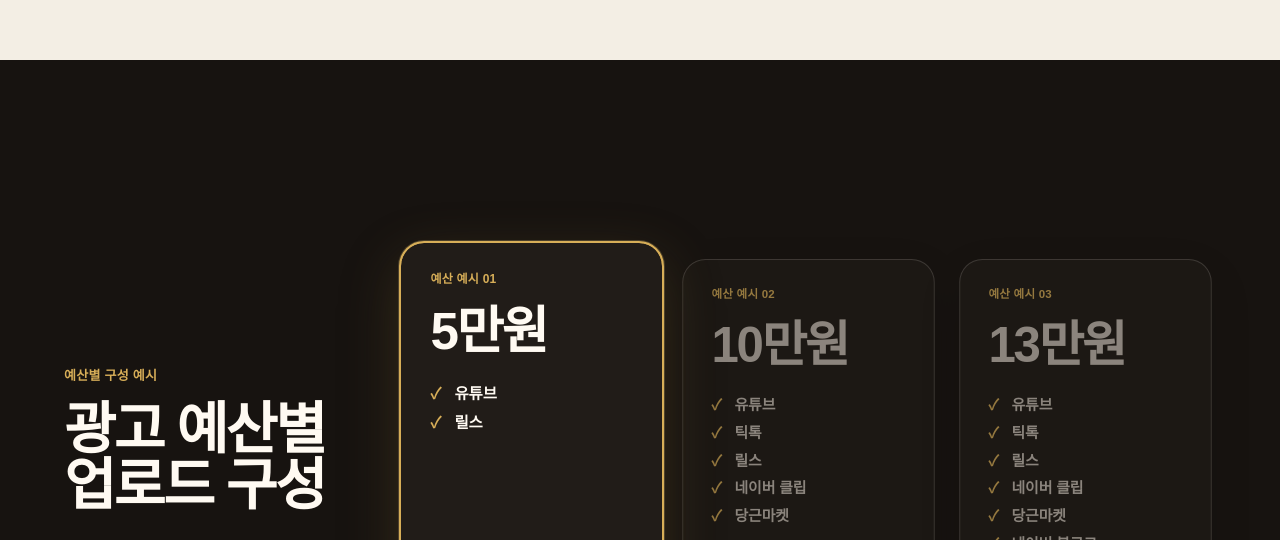
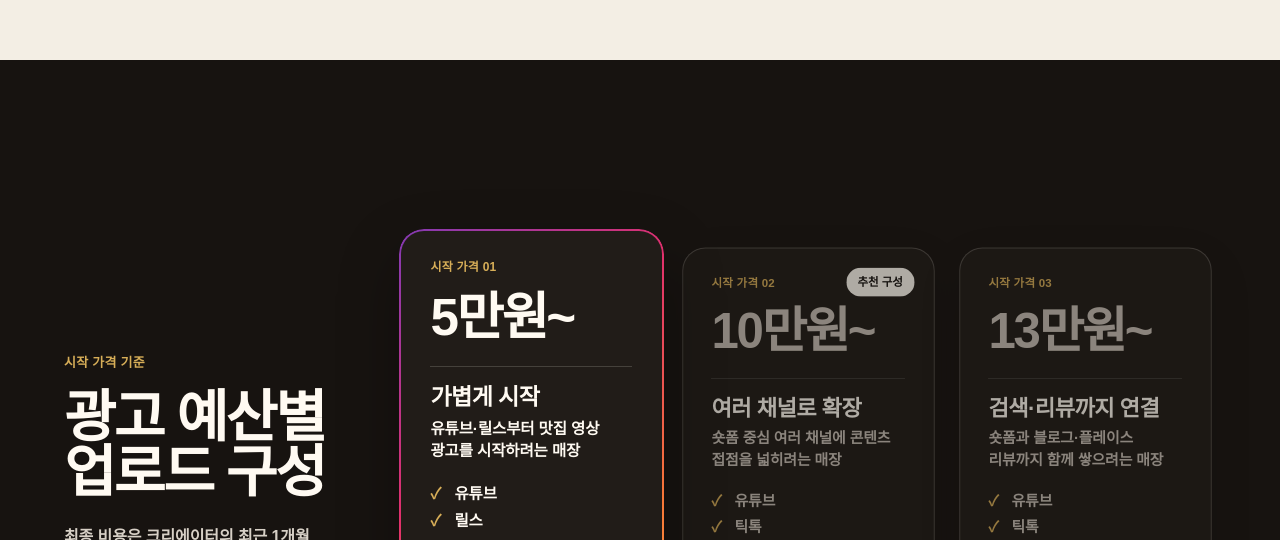
Before and after one commit to yeob1252-debug/mag, a plain HTML site: page hero-preview.html in a window 1280 px wide. Shown: the part 11460-12000 px from the top of the page. Drawn offline with Linux system fonts and the light colour scheme; a web font is replaced by a local one.

Commit message:
preview: refine Matgamsa pricing story

```diff
--- a/css/hero-v6-preview.css
+++ b/css/hero-v6-preview.css
@@ -175,15 +175,16 @@ button,a{-webkit-tap-highlight-color:transparent}
 .v6-selection-progress{position:absolute;z-index:8;left:0;right:0;bottom:0;height:3px;background:rgba(255,250,242,.16)}
 .v6-selection-progress i{display:block;width:100%;height:100%;background:var(--v6-warm);transform:scaleX(var(--selection-progress));transform-origin:left center}
 
-.v6-budget-story{--budget-progress:0;--budget-track-x:0px;position:relative;height:340svh;background:#171310;color:#fffaf2}
+.v6-budget-story{--budget-progress:0;--budget-track-x:0px;position:relative;height:360svh;background:#171310;color:#fffaf2}
 .v6-budget-scene{position:sticky;top:0;height:100svh;min-height:560px;display:grid;grid-template-columns:minmax(230px,.62fr) minmax(0,1.78fr);align-items:center;gap:clamp(34px,4vw,68px);padding:clamp(84px,8vh,112px) clamp(28px,5vw,76px) clamp(44px,6vh,72px);overflow:hidden;background:#171310;isolation:isolate}
-.v6-budget-head{align-self:center;max-width:410px}.v6-budget-head>span{display:block;color:#d7ae58;font-size:13px;line-height:1.25;font-weight:850;letter-spacing:.02em}.v6-budget-head h2{margin:18px 0 0;font-size:clamp(48px,4.4vw,68px);line-height:.98;font-weight:900;letter-spacing:-.042em;word-break:keep-all}.v6-budget-head p{margin:24px 0 0;color:#d7d0c6;font-size:16px;line-height:1.6;font-weight:700;letter-spacing:-.006em;word-break:keep-all}
-.v6-budget-track{position:relative;display:grid;grid-template-columns:repeat(3,minmax(0,1fr));gap:14px;min-width:0;transform:translateX(var(--budget-track-x));transition:transform .44s cubic-bezier(.22,.8,.24,1);will-change:transform}
-.v6-budget-panel{position:relative;min-height:clamp(430px,59vh,550px);display:grid;grid-template-rows:auto auto 1fr auto;align-content:start;padding:clamp(24px,2.3vw,34px);border:1px solid rgba(255,250,242,.22);border-radius:24px;background:#211c18;color:#c8c0b6;box-shadow:0 16px 48px rgba(0,0,0,.18);transform:scale(.96) translateY(8px);opacity:.66;transition:border-color .34s ease,box-shadow .34s ease,transform .34s ease,opacity .34s ease,color .34s ease}
-.v6-budget-panel:after{content:"";position:absolute;inset:-2px;border:2px solid #d7ae58;border-radius:25px;box-shadow:0 0 0 1px rgba(255,221,139,.2),0 18px 54px rgba(215,174,88,.19);opacity:0;pointer-events:none;transition:opacity .34s ease}
-.v6-budget-panel.is-active{z-index:2;border-color:#d7ae58;color:#fffaf2;box-shadow:0 24px 62px rgba(0,0,0,.3);transform:scale(1) translateY(0);opacity:1}.v6-budget-panel.is-active:after{opacity:1}
-.v6-budget-panel small{color:#d7ae58;font-size:12px;line-height:1.2;font-weight:850;letter-spacing:.02em}.v6-budget-panel h3{margin:20px 0 0;color:currentColor;font-size:clamp(42px,4vw,62px);line-height:.96;font-weight:900;letter-spacing:-.045em}.v6-budget-panel ul{display:grid;align-content:start;gap:8px;margin:28px 0 0;padding:0;list-style:none}.v6-budget-panel li{position:relative;padding-left:24px;color:currentColor;font-size:15.5px;line-height:1.35;font-weight:780;letter-spacing:-.008em}.v6-budget-panel li:before{content:"✓";position:absolute;left:0;top:0;color:#d7ae58;font-weight:900}.v6-budget-panel>strong{align-self:end;margin-top:22px;padding-top:16px;border-top:1px solid rgba(255,250,242,.16);color:#d7ae58;font-size:12px;line-height:1.3;font-weight:850;letter-spacing:.01em}
-.v6-budget-progress{position:absolute;z-index:5;left:0;right:0;bottom:0;height:3px;background:rgba(255,250,242,.12)}.v6-budget-progress i{display:block;width:100%;height:100%;background:#d7ae58;transform:scaleX(var(--budget-progress));transform-origin:left center}
+.v6-budget-head{align-self:center;max-width:410px;transition:opacity .38s ease,transform .48s cubic-bezier(.22,.8,.24,1)}.v6-budget-head>span{display:block;color:#d7ae58;font-size:13px;line-height:1.25;font-weight:850;letter-spacing:.02em}.v6-budget-head h2{margin:18px 0 0;font-size:clamp(48px,4.4vw,68px);line-height:.98;font-weight:900;letter-spacing:-.042em;word-break:keep-all}.v6-budget-head p{margin:24px 0 0;color:#d7d0c6;font-size:16px;line-height:1.6;font-weight:700;letter-spacing:-.006em;word-break:keep-all}
+.v6-budget-track{position:relative;display:grid;grid-template-columns:repeat(3,minmax(0,1fr));gap:14px;min-width:0;transform:translateX(var(--budget-track-x));transition:transform .44s cubic-bezier(.22,.8,.24,1),opacity .38s ease;will-change:transform}
+.v6-budget-panel{position:relative;min-height:clamp(450px,62vh,570px);display:grid;grid-template-rows:auto auto auto 1fr;align-content:start;padding:clamp(24px,2.3vw,34px);border:1px solid rgba(255,250,242,.22);border-radius:24px;background:#211c18;color:#c8c0b6;box-shadow:0 16px 48px rgba(0,0,0,.18);transform:scale(.96) translateY(8px);opacity:.66;transition:border-color .34s ease,box-shadow .34s ease,transform .34s ease,opacity .34s ease,color .34s ease}
+.v6-budget-panel:after{content:"";position:absolute;inset:-2px;padding:2px;border-radius:25px;background:linear-gradient(135deg,#833ab4 0%,#e1306c 38%,#f77737 70%,#fcaf45 100%);-webkit-mask:linear-gradient(#000 0 0) content-box,linear-gradient(#000 0 0);-webkit-mask-composite:xor;mask-composite:exclude;filter:drop-shadow(0 14px 24px rgba(225,48,108,.13));opacity:0;pointer-events:none;transition:opacity .34s ease}
+.v6-budget-panel.is-active{z-index:2;border-color:transparent;color:#fffaf2;box-shadow:0 24px 62px rgba(0,0,0,.3);transform:scale(1) translateY(0);opacity:1}.v6-budget-panel.is-active:after{opacity:1}
+.v6-budget-panel>em{position:absolute;right:20px;top:20px;padding:8px 11px;border:1px solid rgba(255,250,242,.32);border-radius:999px;background:#fffaf2;color:#171310;font-size:12px;line-height:1;font-style:normal;font-weight:900;letter-spacing:-.005em}.v6-budget-panel small{color:#d7ae58;font-size:12px;line-height:1.2;font-weight:850;letter-spacing:.02em}.v6-budget-panel h3{margin:18px 0 0;color:currentColor;font-size:clamp(42px,4vw,62px);line-height:.96;font-weight:900;letter-spacing:-.045em}.v6-budget-purpose{display:grid;gap:7px;margin-top:24px;padding-top:18px;border-top:1px solid rgba(255,250,242,.16)}.v6-budget-purpose strong{color:#fffaf2;font-size:clamp(20px,1.8vw,26px);line-height:1.12;font-weight:900;letter-spacing:-.025em}.v6-budget-purpose p{margin:0;color:currentColor;font-size:15.5px;line-height:1.42;font-weight:750;letter-spacing:-.008em;word-break:keep-all}.v6-budget-panel ul{display:grid;align-content:start;gap:7px;margin:22px 0 0;padding:0;list-style:none}.v6-budget-panel li{position:relative;padding-left:24px;color:currentColor;font-size:15.5px;line-height:1.32;font-weight:780;letter-spacing:-.008em}.v6-budget-panel li:before{content:"✓";position:absolute;left:0;top:0;color:#d7ae58;font-weight:900}
+.v6-budget-progress{position:absolute;z-index:5;left:0;right:0;bottom:0;height:3px;background:rgba(255,250,242,.12)}.v6-budget-progress i{display:block;width:100%;height:100%;background:linear-gradient(90deg,#833ab4 0%,#e1306c 38%,#f77737 70%,#fcaf45 100%);transform:scaleX(var(--budget-progress));transform-origin:left center}
+.v6-budget-asset{position:absolute;z-index:7;inset:0;display:grid;align-content:center;justify-items:start;padding:clamp(80px,10vh,128px) clamp(28px,9vw,132px);background:#171310;color:#fffaf2;visibility:hidden;opacity:0;transform:translateY(34px);clip-path:inset(12% 0 0 0);transition:opacity .42s ease,transform .62s cubic-bezier(.22,.8,.24,1),clip-path .62s cubic-bezier(.22,.8,.24,1)}.v6-budget-asset>span{color:#fcaf45;font-size:13px;line-height:1.3;font-weight:850}.v6-budget-asset h2{max-width:970px;margin:24px 0 0;font-size:clamp(58px,7vw,98px);line-height:.95;font-weight:900;letter-spacing:-.05em;word-break:keep-all}.v6-budget-asset p{max-width:760px;margin:34px 0 0;color:#d7d0c6;font-size:18px;line-height:1.62;font-weight:720;letter-spacing:-.008em;word-break:keep-all}.v6-budget-story[data-budget-state="asset"] .v6-budget-head{opacity:0;transform:translateY(-32px)}.v6-budget-story[data-budget-state="asset"] .v6-budget-track{opacity:0;transform:translateX(var(--budget-track-x)) translateY(34px)}.v6-budget-story[data-budget-state="asset"] .v6-budget-asset{visibility:visible;opacity:1;transform:translateY(0);clip-path:inset(0 0 0 0)}
 
 .v6-owner-conversion{min-height:92svh;display:grid;place-items:center;padding:100px clamp(24px,6vw,86px);background:#f3eee4;color:#171310}.v6-owner-conversion>div{width:min(100%,1040px);text-align:center}.v6-owner-conversion span{display:block;color:#9d2b1d;font-size:13px;line-height:1.3;font-weight:850}.v6-owner-conversion h2{margin:22px 0 0;font-size:clamp(54px,6.4vw,88px);line-height:.97;font-weight:900;letter-spacing:-.044em;word-break:keep-all}.v6-owner-conversion p{margin:26px 0 0;color:#625d56;font-size:18px;line-height:1.62;font-weight:700}.v6-owner-conversion a{width:min(100%,520px);min-height:64px;margin:40px auto 0;padding:16px 20px;display:flex;align-items:center;justify-content:center;gap:12px;border:2px solid #171310;border-radius:999px;background:#171310;color:#fffaf2;font-size:16px;line-height:1.25;font-weight:850;letter-spacing:-.012em;transition:transform .2s ease,background-color .2s ease,color .2s ease,box-shadow .2s ease}.v6-owner-conversion a:hover{transform:translateY(-3px);background:#9d2b1d;border-color:#9d2b1d;box-shadow:0 18px 44px rgba(157,43,29,.2)}.v6-owner-conversion a:focus-visible{outline:3px solid #ef5b38;outline-offset:5px}.v6-owner-conversion a:active{transform:translateY(0) scale(.992)}.v6-owner-conversion a b{font-size:20px}.v6-owner-conversion small{display:block;margin:16px 0 0;color:#625d56;font-size:12px;line-height:1.45;font-weight:750}
 
@@ -201,7 +202,7 @@ button,a{-webkit-tap-highlight-color:transparent}
   .v6-selection-phone{width:clamp(292px,39vw,336px)}
   .v6-selection-stage-copy{left:6vw;width:42vw}.v6-selection-stage h3{font-size:clamp(44px,6.7vw,58px)}.v6-selection-stage p{font-size:17px}
   .v6-budget-scene{grid-template-columns:minmax(0,1fr);align-content:center;gap:30px;padding:78px 0 36px}.v6-budget-head{width:calc(100vw - 48px);max-width:none;margin-inline:auto}.v6-budget-head h2 br{display:none}.v6-budget-head h2{font-size:clamp(44px,7vw,56px)}.v6-budget-head p{margin-top:16px}
-  .v6-budget-track{display:flex;gap:14px;width:100%;padding:0 24px}.v6-budget-panel{flex:0 0 58vw;width:58vw;min-height:440px}.v6-budget-panel h3{font-size:50px}
+  .v6-budget-track{display:flex;gap:14px;width:100%;padding:0 24px}.v6-budget-panel{flex:0 0 58vw;width:58vw;min-height:470px}.v6-budget-panel h3{font-size:50px}.v6-budget-asset{padding-inline:clamp(48px,8vw,76px)}
 }
 
 @media(max-width:700px){
@@ -222,8 +223,8 @@ button,a{-webkit-tap-highlight-color:transparent}
   .v6-selection-screen-copy b,.v6-selection-match-ui strong,.v6-selection-resolve-ui strong{font-size:21px}.v6-selection-screen-copy p,.v6-selection-match-ui span,.v6-selection-resolve-ui span{font-size:15.5px;line-height:1.42}
   .v6-selection-budget-ui>strong{font-size:38px}.v6-selection-budget-ui>b{font-size:15.5px}.v6-selection-budget-ui>p{font-size:15.5px;line-height:1.38}
   .v6-selection-stage-copy{left:18px;top:84%;width:calc(100vw - 36px)}.v6-selection-stage h3{font-size:clamp(36px,9.7vw,40px);line-height:1.02;letter-spacing:-.03em}.v6-selection-stage p{margin-top:14px;font-size:16px;line-height:1.54;letter-spacing:-.006em}.v6-selection-stage small{margin-bottom:11px;font-size:12px}
-  .v6-budget-story{height:340svh}.v6-budget-scene{min-height:560px;align-content:start;gap:18px;padding:76px 0 22px}.v6-budget-head{width:calc(100vw - 36px)}.v6-budget-head>span{font-size:12px}.v6-budget-head h2{margin-top:10px;font-size:clamp(35px,9.6vw,40px);line-height:1}.v6-budget-head p{margin-top:10px;font-size:15.5px;line-height:1.45}
-  .v6-budget-track{gap:14px;padding:0 18px}.v6-budget-panel{flex-basis:calc(100vw - 36px);width:calc(100vw - 36px);min-height:0;height:min(428px,61svh);padding:21px 22px;border-radius:21px}.v6-budget-panel:after{border-radius:22px}.v6-budget-panel small{font-size:12px}.v6-budget-panel h3{margin-top:13px;font-size:42px}.v6-budget-panel ul{gap:5px;margin-top:18px}.v6-budget-panel li{font-size:15.5px;line-height:1.28}.v6-budget-panel>strong{margin-top:12px;padding-top:11px}
+  .v6-budget-story{height:360svh}.v6-budget-scene{min-height:560px;align-content:start;gap:16px;padding:70px 0 18px}.v6-budget-head{width:calc(100vw - 36px)}.v6-budget-head>span{font-size:12px}.v6-budget-head h2{margin-top:9px;font-size:clamp(34px,9.2vw,39px);line-height:1}.v6-budget-head p{margin-top:9px;font-size:15.5px;line-height:1.4}
+  .v6-budget-track{gap:14px;padding:0 18px}.v6-budget-panel{flex-basis:calc(100vw - 36px);width:calc(100vw - 36px);min-height:0;height:min(442px,63svh);padding:19px 21px;border-radius:21px}.v6-budget-panel:after{border-radius:22px}.v6-budget-panel>em{right:16px;top:16px}.v6-budget-panel small{font-size:12px}.v6-budget-panel h3{margin-top:10px;font-size:40px}.v6-budget-purpose{gap:5px;margin-top:15px;padding-top:13px}.v6-budget-purpose strong{font-size:21px}.v6-budget-purpose p{font-size:15.5px;line-height:1.34}.v6-budget-panel ul{gap:3px;margin-top:14px}.v6-budget-panel li{font-size:15.5px;line-height:1.24}.v6-budget-asset{padding:76px 18px 52px}.v6-budget-asset>span{font-size:12px}.v6-budget-asset h2{margin-top:18px;font-size:clamp(39px,11.8vw,48px);line-height:.96;letter-spacing:-.044em}.v6-budget-asset p{margin-top:24px;font-size:16px;line-height:1.58}
   .v6-owner-conversion{min-height:86svh;padding:78px 18px}.v6-owner-conversion h2{margin-top:16px;font-size:clamp(38px,10.2vw,43px);line-height:1}.v6-owner-conversion p{margin-top:20px;font-size:16px;line-height:1.58}.v6-owner-conversion a{min-height:56px;margin-top:30px;font-size:15.5px}.v6-owner-conversion small{font-size:12px}
 }
 
@@ -236,7 +237,7 @@ button,a{-webkit-tap-highlight-color:transparent}
   .v6-selection-phone{position:relative;left:auto;top:auto;width:clamp(160px,22vw,220px);margin:0;opacity:1;transform:none;filter:drop-shadow(0 28px 38px rgba(7,5,4,.22))}
   .v6-selection-screen{visibility:hidden;opacity:0}.v6-selection-screen--budget{visibility:visible!important;opacity:1!important}
   .v6-selection-reduced{display:grid;align-content:center;gap:16px;color:#171310}.v6-selection-reduced-copy{display:grid;gap:16px}.v6-selection-reduced h2{margin:0;font-size:clamp(34px,5.5vw,56px);line-height:1.02;font-weight:900;letter-spacing:-.035em}.v6-selection-reduced p,.v6-selection-reduced strong{margin:0;font-size:16px;line-height:1.58;font-weight:800;letter-spacing:-.008em}.v6-selection-reduced strong{color:#6f1d13}.v6-selection-reduced small{font-size:12px;line-height:1.4;font-weight:800;color:#5d2a20}.v6-selection-reduced-budget{display:none}
-  .v6-budget-story{height:auto}.v6-budget-scene{position:relative;height:auto;min-height:0;display:block;padding:90px clamp(18px,5vw,64px);overflow:visible}.v6-budget-head{max-width:760px}.v6-budget-track{width:min(100%,1120px);margin:42px auto 0;padding:0;display:grid;grid-template-columns:repeat(3,1fr);gap:14px;transform:none!important}.v6-budget-panel{width:auto;min-height:480px;opacity:1;color:#fffaf2;transform:none}.v6-budget-panel:after{opacity:1}.v6-budget-progress{display:none}
+  .v6-budget-story{height:auto;overflow:hidden}.v6-budget-scene{position:relative;height:auto;min-height:0;display:block;padding:90px clamp(18px,5vw,64px);overflow:visible}.v6-budget-head{max-width:760px}.v6-budget-track{width:min(100%,1120px);margin:42px auto 0;padding:0;display:grid;grid-template-columns:repeat(3,1fr);gap:14px;transform:none!important}.v6-budget-panel{width:auto;min-height:510px;opacity:1;color:#fffaf2;transform:none}.v6-budget-panel:after{opacity:1}.v6-budget-progress{display:none}.v6-budget-asset{position:relative;inset:auto;min-height:72svh;margin:80px calc(clamp(18px,5vw,64px) * -1) -90px;padding:90px clamp(18px,9vw,132px);visibility:visible;opacity:1;transform:none;clip-path:none}
 }
 
 @media(max-width:700px) and (prefers-reduced-motion:reduce){
--- a/hero-preview.html
+++ b/hero-preview.html
@@ -171,27 +171,35 @@
       </div>
     </section>
 
-    <section class="v6-budget-story" id="budget-example" data-budget-state="0" aria-label="광고 예산별 업로드 구성 예시">
+    <section class="v6-budget-story" id="budget-plans" data-budget-state="0" aria-label="광고 예산별 업로드 구성">
       <div class="v6-budget-scene">
         <header class="v6-budget-head">
-          <span>예산별 구성 예시</span>
-          <h2>광고 예산별<br>업로드 구성</h2>
-          <p>매장 조건과 촬영 범위에 따라 달라질 수 있습니다.</p>
+          <span>시작 가격 기준</span>
+          <h2>광고 예산별<br> 업로드 구성</h2>
+          <p>최종 비용은 크리에이터의 최근 1개월 콘텐츠 조회수와 촬영 범위에 따라 협의됩니다.</p>
         </header>
 
-        <div class="v6-budget-track" aria-label="예산별 업로드 채널 예시">
+        <div class="v6-budget-track" aria-label="예산별 업로드 채널 구성">
           <article class="v6-budget-panel is-active" data-budget-panel="0" aria-current="step">
-            <small>예산 예시 01</small>
-            <h3>5만원</h3>
+            <small>시작 가격 01</small>
+            <h3>5만원~</h3>
+            <div class="v6-budget-purpose">
+              <strong>가볍게 시작</strong>
+              <p>유튜브·릴스부터 맛집 영상 광고를 시작하려는 매장</p>
+            </div>
             <ul>
               <li>유튜브</li>
               <li>릴스</li>
             </ul>
-            <strong>예산별 구성 예시</strong>
           </article>
           <article class="v6-budget-panel" data-budget-panel="1">
-            <small>예산 예시 02</small>
-            <h3>10만원</h3>
+            <em>추천 구성</em>
+            <small>시작 가격 02</small>
+            <h3>10만원~</h3>
+            <div class="v6-budget-purpose">
+              <strong>여러 채널로 확장</strong>
+              <p>숏폼 중심 여러 채널에 콘텐츠 접점을 넓히려는 매장</p>
+            </div>
             <ul>
               <li>유튜브</li>
               <li>틱톡</li>
@@ -199,11 +207,14 @@
               <li>네이버 클립</li>
               <li>당근마켓</li>
             </ul>
-            <strong>예산별 구성 예시</strong>
           </article>
           <article class="v6-budget-panel" data-budget-panel="2">
-            <small>예산 예시 03</small>
-            <h3>13만원</h3>
+            <small>시작 가격 03</small>
+            <h3>13만원~</h3>
+            <div class="v6-budget-purpose">
+              <strong>검색·리뷰까지 연결</strong>
+              <p>숏폼과 블로그·플레이스 리뷰까지 함께 쌓으려는 매장</p>
+            </div>
             <ul>
               <li>유튜브</li>
               <li>틱톡</li>
@@ -213,21 +224,15 @@
               <li>네이버 블로그</li>
               <li>플레이스 영수증 리뷰</li>
             </ul>
-            <strong>예산별 구성 예시</strong>
           </article>
         </div>
 
         <div class="v6-budget-progress" aria-hidden="true"><i></i></div>
-      </div>
-    </section>
-
-    <section class="v6-owner-conversion" aria-label="대구 음식점 광고 문의">
-      <div>
-        <span>대구에서 먼저 시작합니다</span>
-        <h2>우리 매장과 맞는<br>광고 구성을 물어보세요.</h2>
-        <p>우리 매장 메뉴·예산·희망 채널을 남겨주세요.</p>
-        <a href="https://www.matgamsa.com/#owner-apply">광고 문의하기 <b aria-hidden="true">↗</b></a>
-        <small>매장 조건과 촬영 범위에 따라 달라질 수 있습니다.</small>
+        <div class="v6-budget-asset" aria-label="업로드 콘텐츠의 장기 활용 의미">
+          <span>채널에 남는 콘텐츠 자산</span>
+          <h2>한 번 노출되고<br> 끝나는 광고가 아닙니다.</h2>
+          <p>업로드된 영상은 채널에 남아, 메뉴·지역 키워드로 다시 발견될 수 있는 콘텐츠 자산으로 쌓입니다.</p>
+        </div>
       </div>
     </section>
 
--- a/js/hero-v6-preview.js
+++ b/js/hero-v6-preview.js
@@ -413,6 +413,14 @@
     story.style.setProperty('--budget-track-x', `${x.toFixed(2)}px`);
   }
 
+  function setAsset() {
+    story.dataset.budgetState = 'asset';
+    panels.forEach(panel => {
+      panel.classList.remove('is-active');
+      panel.removeAttribute('aria-current');
+    });
+  }
+
   function measure() {
     const rect = story.getBoundingClientRect();
     start = scrollY + rect.top;
@@ -423,6 +431,7 @@
   function render() {
     queued = false;
     if (reduced.matches) {
+      story.dataset.budgetState = 'reduced';
       story.style.setProperty('--budget-progress', '1');
       panels.forEach(panel => { panel.classList.add('is-active'); panel.removeAttribute('aria-current'); });
       story.style.setProperty('--budget-track-x', '0px');
@@ -434,7 +443,11 @@
     if (within) document.documentElement.style.setProperty('--header-color', '#fffaf2');
     else if (scrollY >= storyEnd) document.documentElement.style.setProperty('--header-color', '#171310');
     story.style.setProperty('--budget-progress', p.toFixed(4));
-    const index = p < .34 ? 0 : (p < .67 ? 1 : 2);
+    if (p >= .78) {
+      setAsset();
+      return;
+    }
+    const index = p < .26 ? 0 : (p < .52 ? 1 : 2);
     setPanel(index);
   }
 
```
